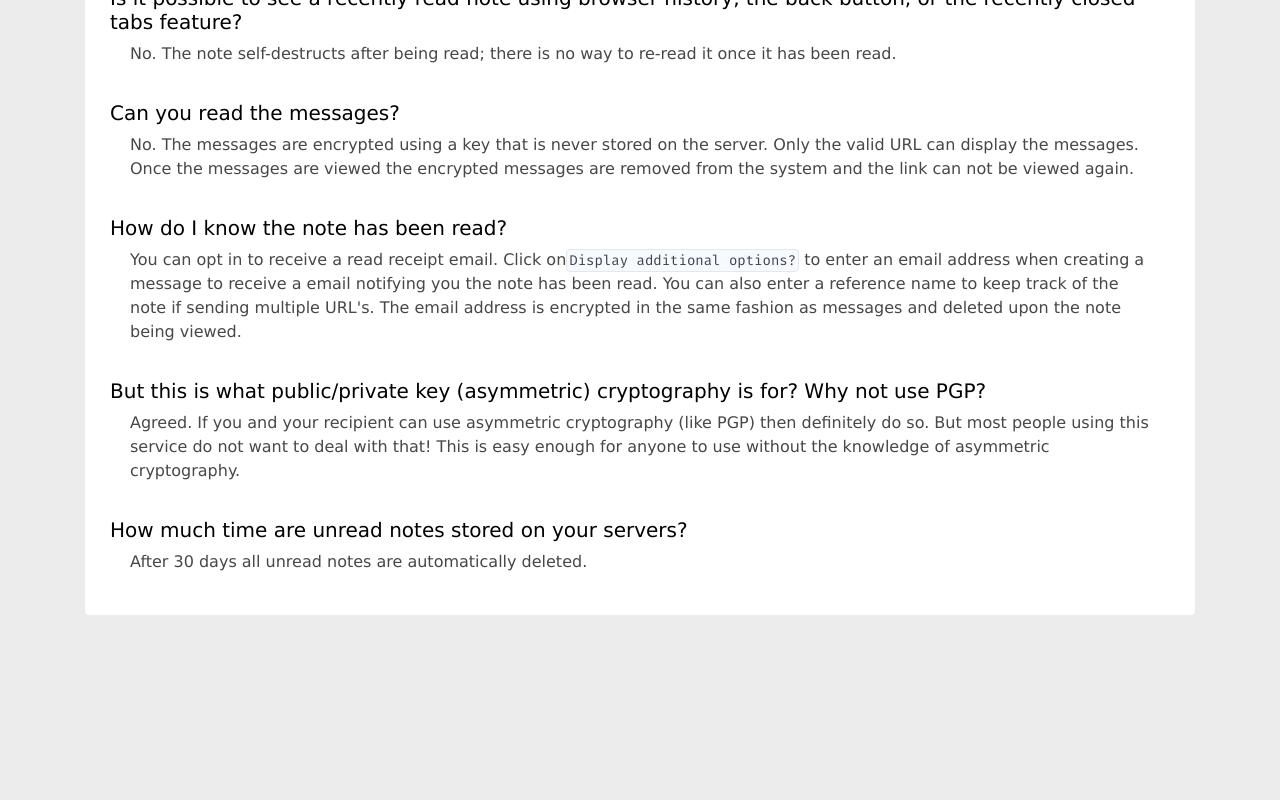
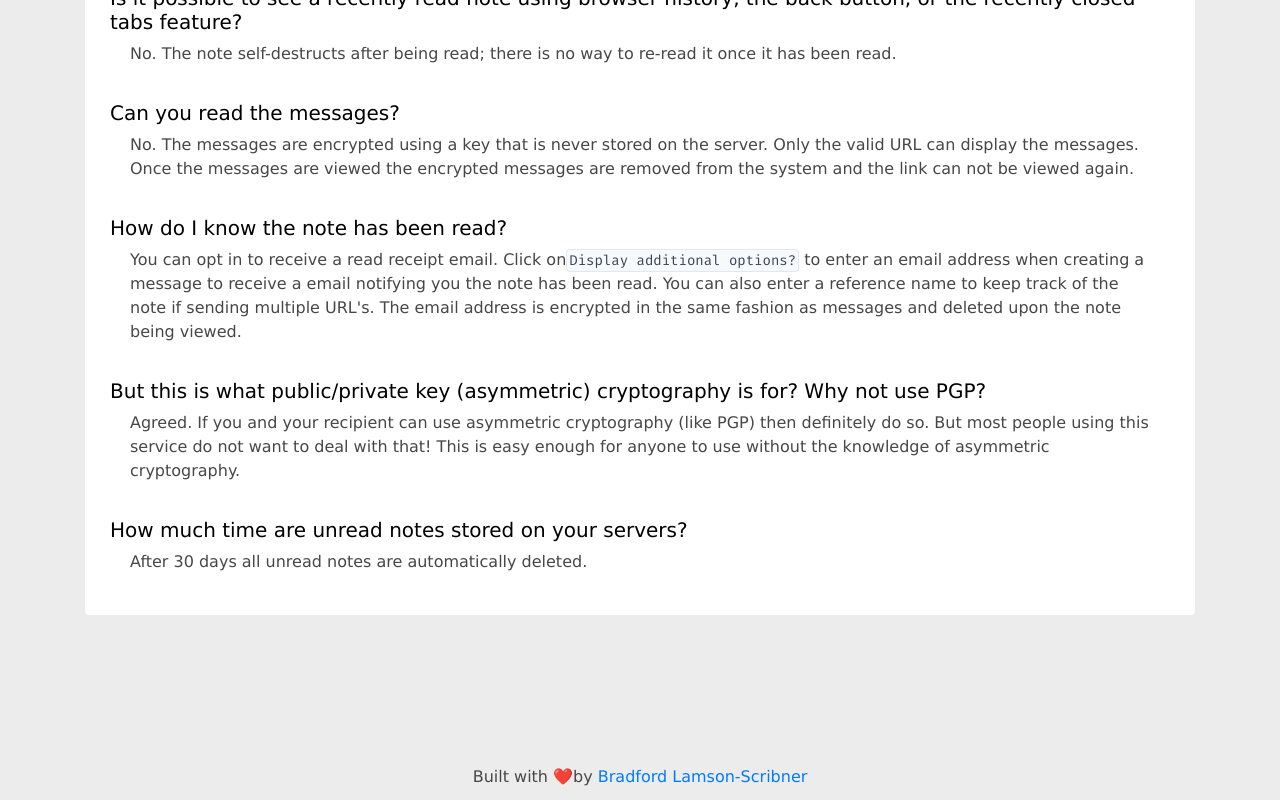
Before and after one commit to cipherbin/cipher-bin-client, a React (Create React App) app: page /faqs in a window 1280 px wide. Shown: the part 553-1353 px from the top of the page. Before the commit the page ends 1318 px from the top, so only its background shows below. Built offline with nearby package versions, Linux system fonts and the light colour scheme.

Commit message:
Add basic footer, update links to new org

```diff
--- /dev/null
+++ b/src/components/Footer/Footer.css
@@ -0,0 +1,7 @@
+.footer {
+  position: absolute;
+  bottom: 0;
+  width: 100%;
+  height: 35px;
+  text-align: center;
+}
--- /dev/null
+++ b/src/components/Footer/Footer.js
@@ -0,0 +1,27 @@
+import React from 'react';
+import { Container } from 'react-bootstrap';
+import './Footer.css';
+
+const Footer = () => (
+  <div className="footer">
+    <Container>
+      Built with&nbsp;
+      <span
+        role="img"
+        aria-label="footer content: Built with love by Bradford Lamson-Scribner"
+      >
+        ❤️
+      </span>
+      by&nbsp;
+      <a
+        href="https://github.com/bradford-hamilton"
+        target="_blank"
+        rel="noopener noreferrer"
+      >
+        Bradford Lamson-Scribner
+      </a>
+    </Container>
+  </div>
+);
+
+export default Footer;
--- a/src/components/NavigationBar/NavigationBar.js
+++ b/src/components/NavigationBar/NavigationBar.js
@@ -84,7 +84,7 @@ class NavigationBar extends Component {
               </div>
               <div className="github-wrapper">
                 <a
-                  href="https://github.com/cipherbin/cipher-bin-server"
+                  href="https://github.com/cipherbin"
                   target="_blank"
                   rel="noopener noreferrer"
                 >
@@ -141,7 +141,7 @@ class NavigationBar extends Component {
                 <a
                   role="button"
                   className="hamburger-links"
-                  href="https://github.com/cipherbin/cipher-bin-server"
+                  href="https://github.com/cipherbin"
                   target="_blank"
                   rel="noopener noreferrer"
                 >
--- a/src/index.css
+++ b/src/index.css
@@ -37,3 +37,12 @@ p {
 .modal-footer {
   height: 70px !important;
 }
+
+#root {
+  position: relative;
+  min-height: 100vh;
+}
+
+.content-wrapper {
+  padding-bottom: 35px;
+}
--- a/src/index.js
+++ b/src/index.js
@@ -8,6 +8,7 @@ import CipherBinRead from './components/CipherBinRead/CipherBinRead';
 import Cli from './components/Cli/Cli';
 import FourOhFour from './components/FourOhFour/FourOhFour';
 import HowItWorks from './components/HowItWorks/HowItWorks';
+import Footer from './components/Footer/Footer';
 import FAQs from './components/FAQs/FAQs';
 import * as serviceWorker from './serviceWorker';
 import './index.css';
@@ -17,6 +18,7 @@ axios.defaults.baseURL = process.env.REACT_APP_CIPHER_BIN_API_BASE_URL;
 
 ReactDOM.render(
   <Router>
+    <div className="content-wrapper">
       <NavigationBar />
       <Switch>
         <Route path="/" component={App} exact />
@@ -26,6 +28,8 @@ ReactDOM.render(
         <Route path="/faqs" component={FAQs} exact />
         <Route component={FourOhFour} />
       </Switch>
+    </div>
+    <Footer />
   </Router>,
   document.getElementById('root'),
 );
```
Also changed, not shown: 1 other file (tests, documents, lock files or other folders). Lines whose indentation alone changed are shown as unchanged.
